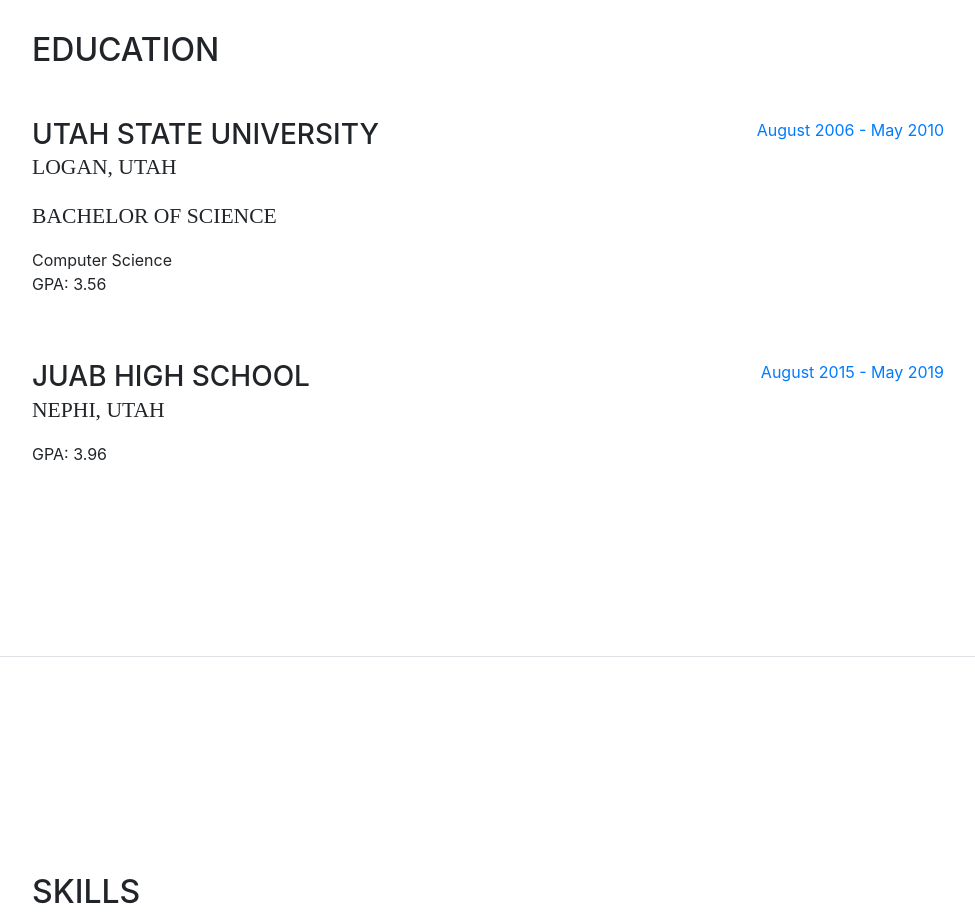
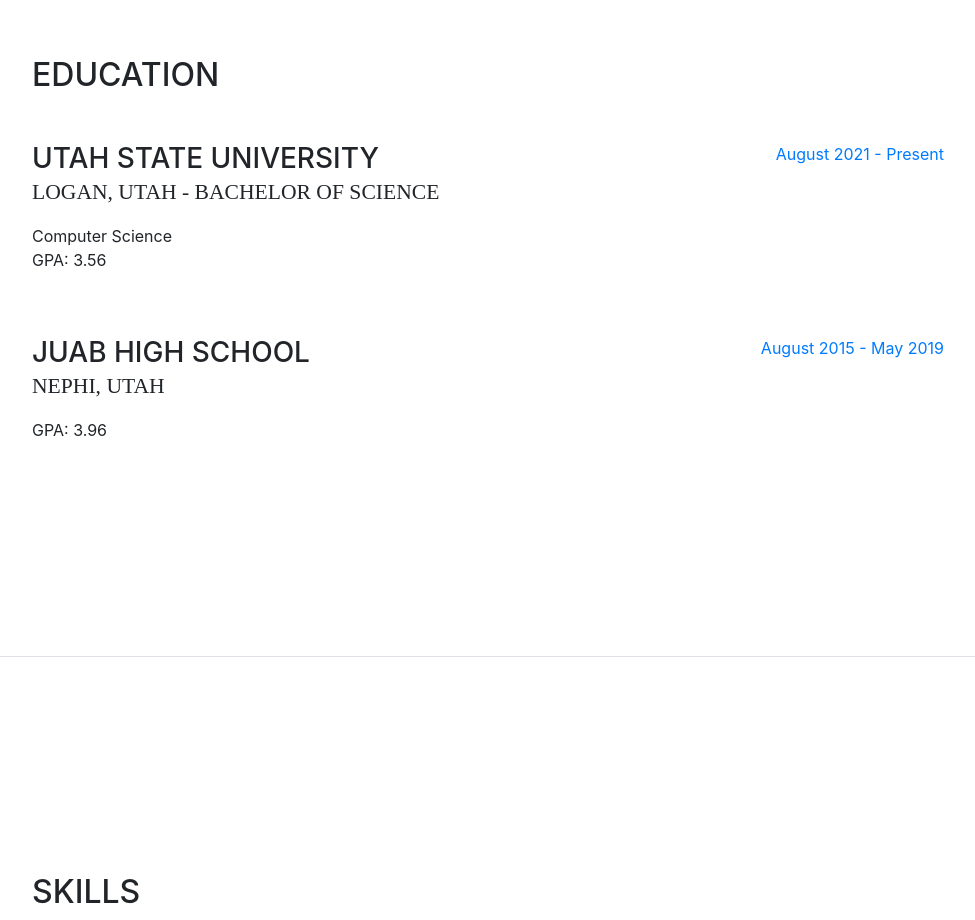
Before and after one commit to ryanc3412/ryanc3412.github.io, a website with bundled scripts: page index.html in a window 1280 px wide. Shown: the part 1780-2700 px from the top of the page, without its empty margins (288-1263 px from the left). Built offline with nearby package versions, Linux system fonts and the light colour scheme; a web font is replaced by a local one.

Commit message:
Update education

```diff
--- a/index.html
+++ b/index.html
@@ -141,13 +141,12 @@
           <div class="resume-item d-flex flex-column flex-md-row mb-5">
             <div class="resume-content mr-auto">
               <h3 class="mb-0">Utah State University</h3>
-              <div class="subheading mb-3">Logan, Utah</div>
-              <div class="subheading mb-3">Bachelor of Science</div>
+              <div class="subheading mb-3">Logan, Utah  -  Bachelor of Science</div>
               <div>Computer Science</div>
               <p>GPA: 3.56</p>
             </div>
             <div class="resume-date text-md-right">
-              <span class="text-primary">August 2006 - May 2010</span>
+              <span class="text-primary">August 2021 - Present</span>
             </div>
           </div>
 
```
